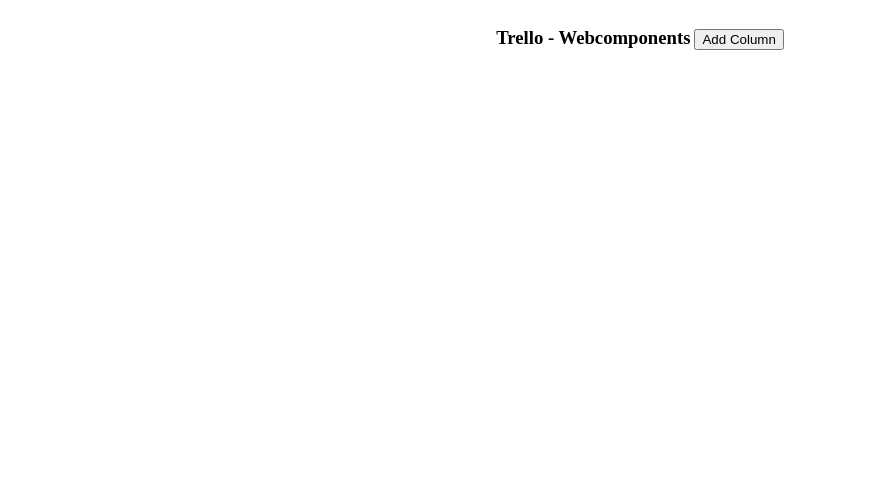
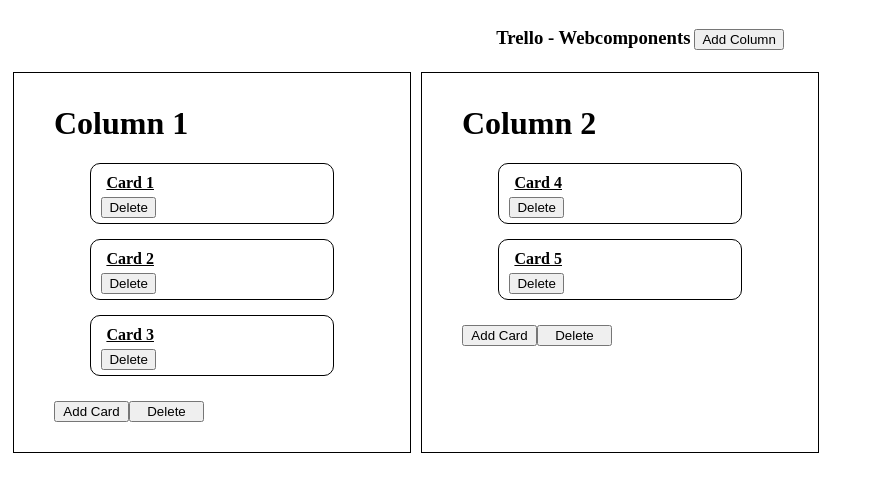
Before and after one commit to angkiki/trello-webcomponents, a plain HTML site: page index.html in a window 1280 px wide. Shown: the whole page, without its empty margins (0-869 px from the left). Drawn offline with Linux system fonts and the light colour scheme.

Commit message:
can delete cards and populated inital data with db

```diff
--- a/components/card.js
+++ b/components/card.js
@@ -10,10 +10,10 @@
       // binding of functions
       this.titleClick = this.titleClick.bind(this);
       this.descClick = this.descClick.bind(this);
-      this.createInput = this.createInput.bind(this);
       this.titleBlur = this.titleBlur.bind(this);
       this.descBlur = this.descBlur.bind(this);
       this.toggleDescription = this.toggleDescription.bind(this);
+      this.deleteCard = this.deleteCard.bind(this);
     };
 
     connectedCallback() {
@@ -24,6 +24,13 @@
       CARD_CONTENT_HOLDER.appendChild(this.createTitle());
       CARD_CONTENT_HOLDER.appendChild(this.createDesc());
       this.appendChild(CARD_CONTENT_HOLDER);
+
+      // BUTTON
+      const DELETE_BUTTON = document.createElement("button");
+      DELETE_BUTTON.textContent = "Delete";
+      DELETE_BUTTON.addEventListener('click', this.deleteCard);
+
+      this.appendChild(DELETE_BUTTON);
     };
 
 
@@ -91,6 +98,10 @@
       }
     };
 
+    deleteCard() {
+      this.parentNode.removeChild(this);
+    };
+
     // @@@ @@@ @@@ @@@ @@@ @@@ @@@ @@@
     //      custom functions
     // @@@ @@@ @@@ @@@ @@@ @@@ @@@ @@@
--- a/components/column.js
+++ b/components/column.js
@@ -78,7 +78,7 @@
     };
 
     // deleteing column
-    deleteColumn(event) {
+    deleteColumn() {
       this.parentNode.removeChild(this);
     };
 
--- /dev/null
+++ b/db.js
@@ -0,0 +1,44 @@
+var db = {
+  "columns": [
+    {
+      "id": 1,
+      "title": "Column 1"
+    },
+    {
+      "id": 2,
+      "title": "Column 2"
+    }
+  ],
+  "cards": [
+    {
+      "id": 1,
+      "title": "Card 1",
+      "description": "Lorem ipsum dolor sit amet, consectetur adipiscing elit.",
+      "columnId": 1
+    },
+    {
+      "id": 2,
+      "title": "Card 2",
+      "description": "Quisque et pellentesque sem.",
+      "columnId": 1
+    },
+    {
+      "id": 3,
+      "title": "Card 3",
+      "description": "Nulla porttitor erat a sollicitudin volutpat.",
+      "columnId": 1
+    },
+    {
+      "id": 4,
+      "title": "Card 4",
+      "description": "Quisque id scelerisque felis, sit amet scelerisque nunc.",
+      "columnId": 2
+    },
+    {
+      "id": 5,
+      "title": "Card 5",
+      "description": "Suspendisse posuere ipsum at dui lacinia, ut faucibus lectus mollis.",
+      "columnId": 2
+    }
+  ]
+};
--- a/index.html
+++ b/index.html
@@ -6,6 +6,7 @@
   <title>Trello - Webcomponents</title>
   <script type="text/javascript" src="components/column.js" defer></script>
   <script type="text/javascript" src="components/card.js" defer></script>
+  <script type="text/javascript" src="db.js" defer></script>
   <link rel="stylesheet" href="styles.css">
 </head>
 
--- a/script.js
+++ b/script.js
@@ -1,5 +1,5 @@
 document.addEventListener("DOMContentLoaded", function(event) {
-  var columnCounter = 0;
+  var columnCounter = 1;
 
   const COLUMNS_HOLDER = document.getElementById('column-holder');
   const ADD_COLUMN_BUTTON = document.getElementById('add-column');
@@ -12,4 +12,23 @@
     columnCounter += 1;
   });
 
+
+  // POPULATING THE INDEX HTML WITH DB DATA
+  for (let i = 0; i < db.columns.length; i++) {
+    let newColumn = document.createElement("trello-column");
+    COLUMNS_HOLDER.appendChild(newColumn);
+    columnCounter += 1;
+
+    newColumn.setAttribute('class', 'trello-column-no-' + columnCounter);
+    newColumn.children[0].children[0].textContent = db.columns[i].title;
+
+    for (let j = 0; j < db.cards.length; j++) {
+      if (db.cards[j].columnId == db.columns[i].id) {
+        let newCard = document.createElement("trello-card");
+        newColumn.children[1].appendChild(newCard);
+        newCard.children[0].children[0].textContent = db.cards[j].title;
+        newCard.children[0].children[1].textContent = db.cards[j].description;
+      };
+    };
+  };
 });
--- a/styles.css
+++ b/styles.css
@@ -17,6 +17,7 @@
   height: auto;
   padding: 10px 40px 20px;
   margin: 5px;
+  width: 25%;
 }
 
 .column-title-holder > h1:hover {
@@ -46,6 +47,7 @@
   border-radius: 10px;
   padding: 5px 10px;
   margin: 15px auto;
+  width: 70%;
 }
 
 .card-contents-holder > input {
@@ -57,7 +59,7 @@
 .card-contents-holder > h4 {
   display: inline-block;
   text-decoration: underline;
-  margin: 0;
+  margin: 5px;
 }
 
 .card-contents-holder > p {
```
